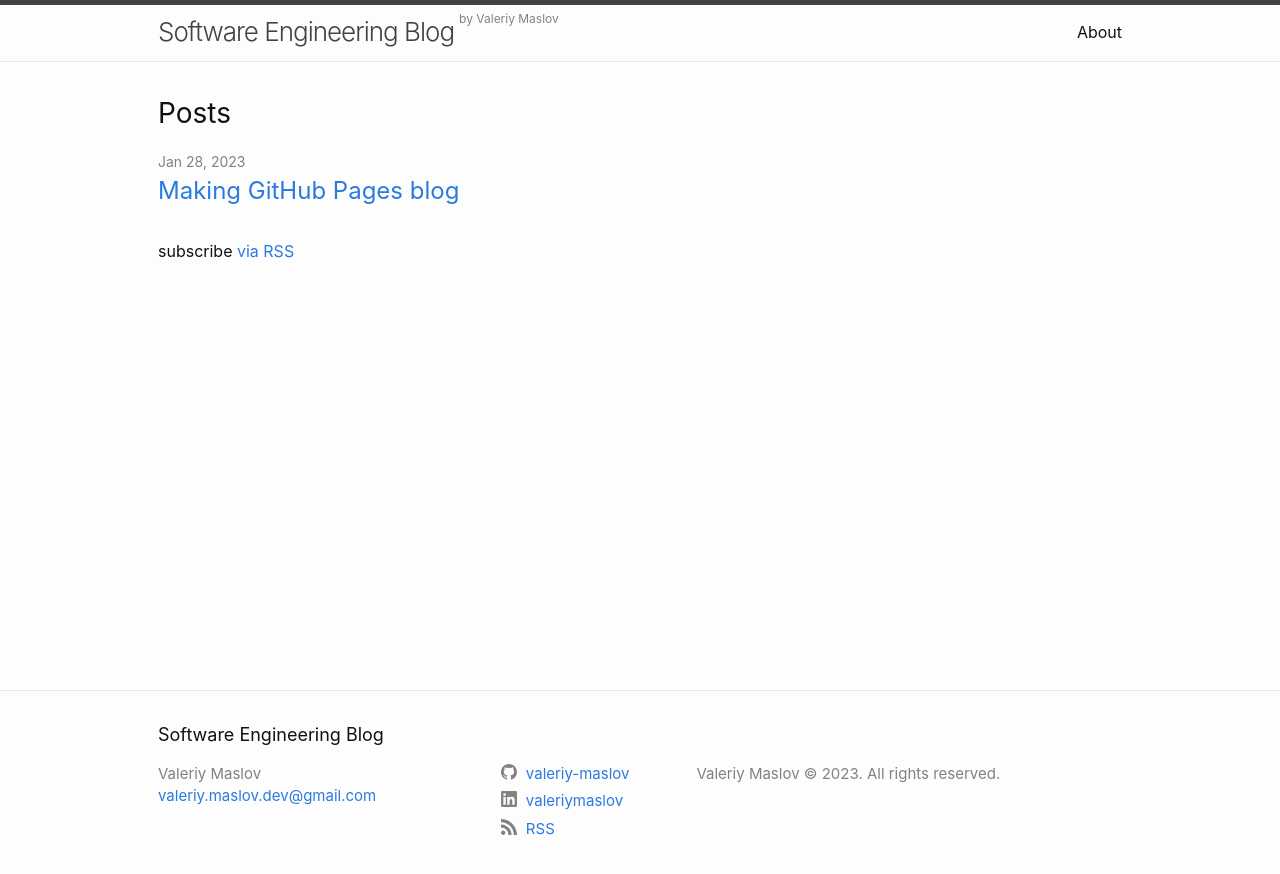
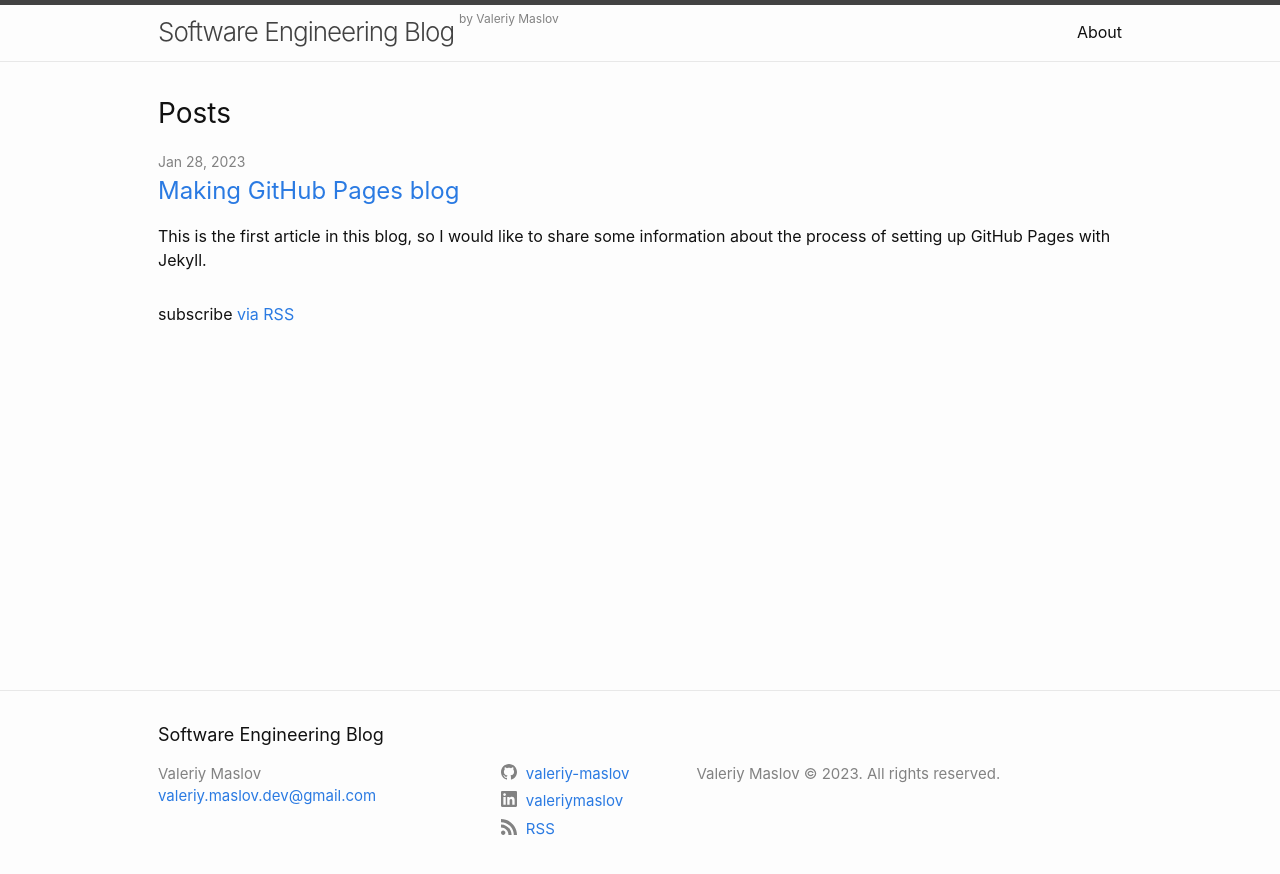
Before and after one commit to valeriy-maslov/valeriy-maslov.github.io, a Jekyll site: the page built from index.markdown, in a window 1280 px wide. Shown: the top 874 px of the page. Built offline with Jekyll 4.4.1, drawn with Linux system fonts in a browser that asks for light colours; our own code applies the rules of GitHub Pages for plain Markdown files.

Commit message:
Excertps

```diff
--- a/_config.yml
+++ b/_config.yml
@@ -33,6 +33,7 @@ copyright: "2023"
 rss: RSS
 
 # Build settings
+show_excerpts: true
 theme: minima
 plugins:
   - jekyll-remote-theme # add this line to the plugins list if you already have one
--- a/_posts/2023-01-28-making-ghp-blog.markdown
+++ b/_posts/2023-01-28-making-ghp-blog.markdown
@@ -3,6 +3,7 @@ layout: post
 title:  "Making GitHub Pages blog"
 date:   2023-01-28 21:26:58 +0100
 categories: blog
+excerpt: This is the first article in this blog, so I would like to share some information about the process of setting up GitHub Pages with Jekyll.
 ---
 
 Hello there.
```
